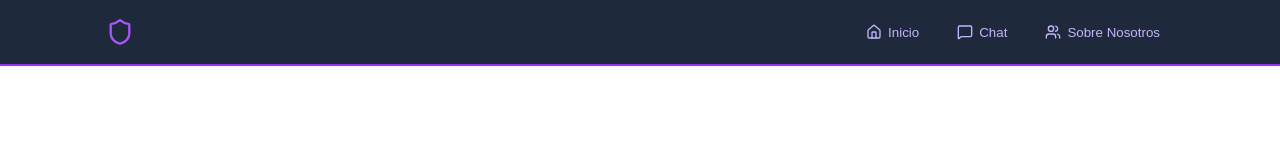
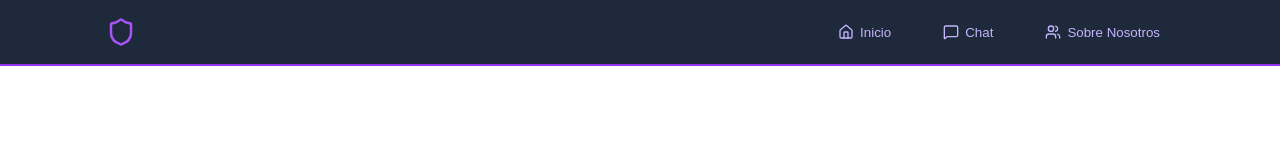
Before and after one commit to VictorMoyan0/chatbox, a React (Vite) app: page /about in a window 1280 px wide. Shown: the top 160 px of the page. Built offline with nearby package versions, Linux system fonts and the light colour scheme.

Commit message:
fix center items

```diff
--- a/src/styles/navbar.css
+++ b/src/styles/navbar.css
@@ -4,16 +4,18 @@
   position: sticky;
   top: 0;
   z-index: 50;
+  display: flex;
+  justify-content: center; /* centra horizontalmente el contenedor */
 }
 
 .navbar-container {
+  width: 100%;
   max-width: 1100px;
-  margin: 0 auto;
+  height: 64px;
   padding: 0 1rem;
-  height: 64px;
   display: flex;
-  align-items: center;
-  justify-content: space-between;
+  align-items: center; /* centra verticalmente los elementos */
+  justify-content: space-between; /* separa logo e ítems */
 }
 
 .navbar-logo {
@@ -24,9 +26,10 @@
 }
 
 .navbar-icon {
-  width: 28px;
-  height: 28px;
+  width: 30px;
+  height: 30px;
   color: #a855f7; /* purple-400 */
+  vertical-align: middle;
 }
 
 .navbar-title {
@@ -37,8 +40,16 @@
 
 .navbar-links {
   display: flex;
-  gap: 10px;
+  align-items: center; /* centra verticalmente los enlaces */
+  justify-content: center;
+  gap: 1.5rem; /* separa los botones */
   list-style: none;
+  margin: 0;
+  padding: 0;
+}
+
+.navbar-item {
+  display: flex;
 }
 
 .navbar-button {
```
